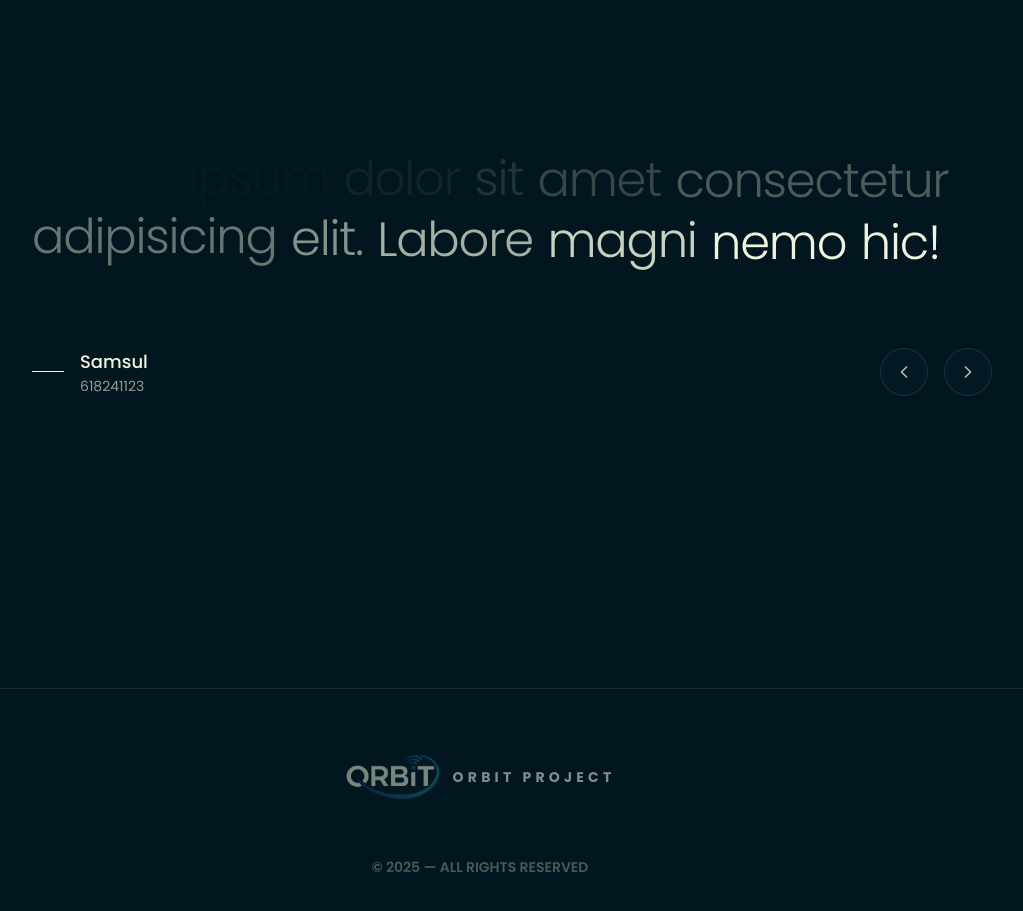
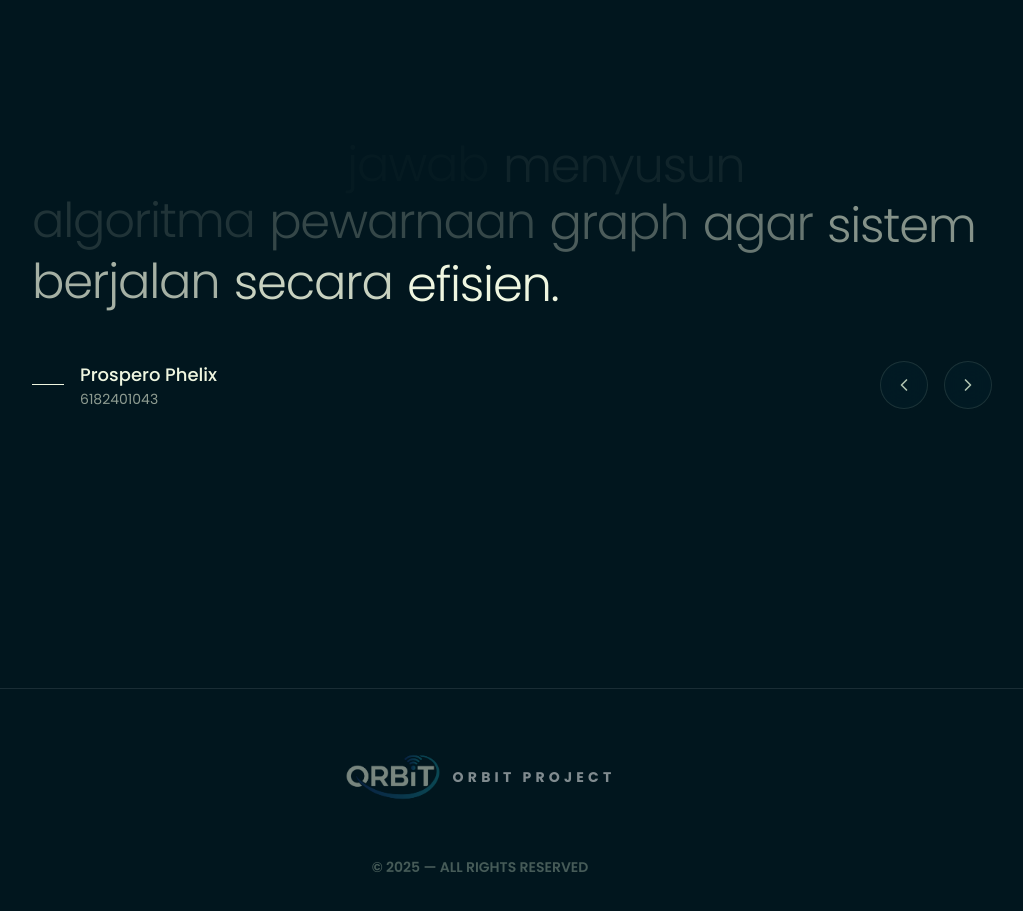
Before and after one commit to Fwrrell/orbit-app, a React (Vite) app: page / in a window 1280 px wide. Shown: the part 2540-3451 px from the top of the page, without its empty margins (160-1183 px from the left). Built offline with nearby package versions, Linux system fonts and the light colour scheme.

Commit message:
feat: mengganti nama dan jobdesk

```diff
--- a/src/components/MemberSection.jsx
+++ b/src/components/MemberSection.jsx
@@ -5,22 +5,34 @@ import { ChevronLeft, ChevronRight } from "lucide-react";
 const members = [
   {
     jobdesk:
-      "Lorem ipsum dolor sit amet consectetur adipisicing elit. Labore magni nemo hic!",
-    name: "Samsul",
-    npm: "618241123",
+      "Bertanggung jawab menyusun algoritma pewarnaan graph agar sistem berjalan secara efisien.",
+    name: "Prospero Phelix",
+    npm: "6182401043",
   },
   {
     jobdesk:
-      "Lorem ipsum dolor sit amet consectetur adipisicing elit. Labore magni nemo hic!",
-    name: "Udin",
-    npm: "618241123",
+      "Bertanggung jawab desain UI dan interface aplikasi agar lebih mudah visualisasi dan agar dapat berinteraksi langsung.",
+    name: "Muhammad Farrel Putra Rifani",
+    npm: "6182401025",
   },
   {
     jobdesk:
-      "Lorem ipsum dolor sit amet consectetur adipisicing elit. Labore magni nemo hic!",
-    name: "Anis",
-    npm: "618241123",
+      "Bertanggung jawab untuk membuat animasi untuk video presentasi agar lebih mudah penjelasan cara kerjanya.",
+    name: "Efrem Andra Winata",
+    npm: "6182401019",
   },
+  {
+    jobdesk:
+    "Bertanggung jawab menyusun teori dan memastikan konsep dasar.",
+    name : "Hansel Melkior Leslie",
+    npm : "6182401021",
+  },
+  {
+    jobdesk:
+    "Bertanggung jawab untuk membuat poster agar informasi dapat disampaikan secara visual.",
+    name : "Jose Jonathan Haryadi",
+    npm : "6182401063",
+  }
 ];
 
 export function MemberSection() {
```
